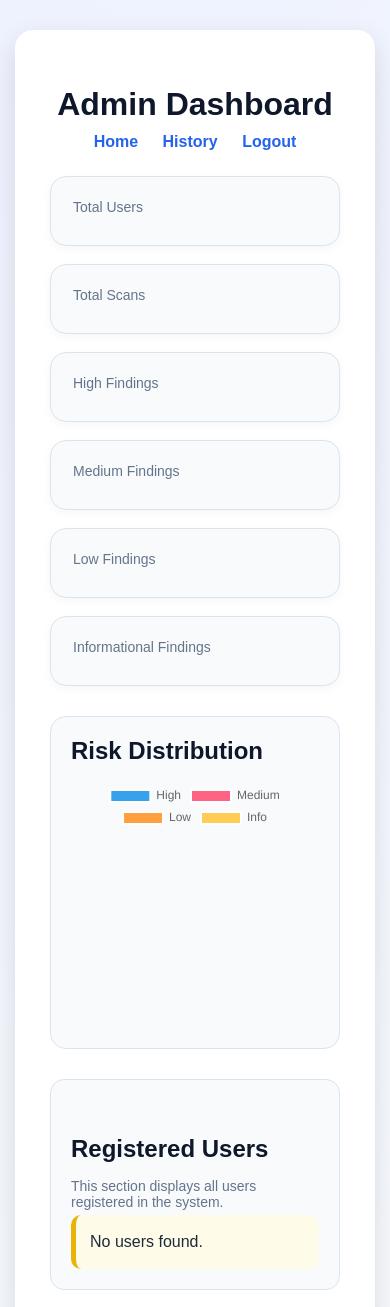
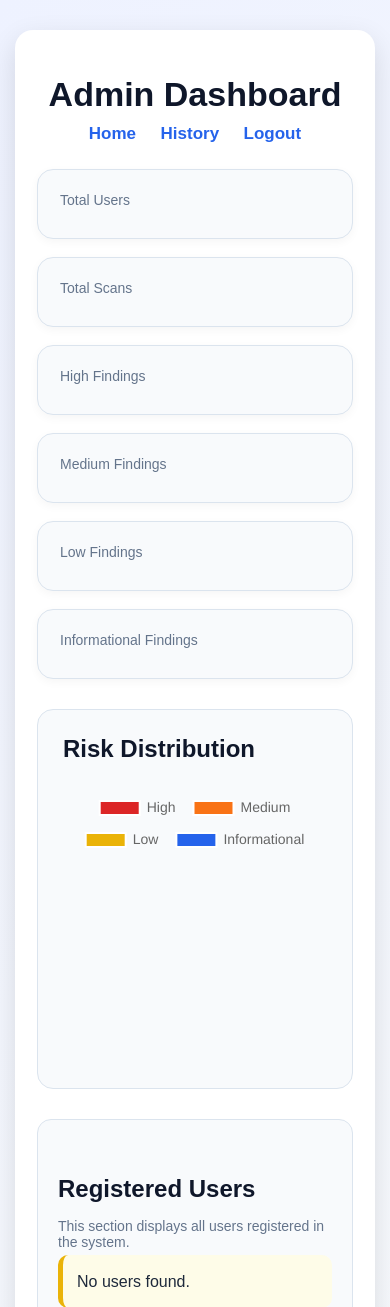
Before and after one commit to deenesh16/fyp-security-system, a Flask app: template templates/admin.html in a window 390 px wide. Shown: the top 1307 px of the page. Run offline with Flask 3, Linux system fonts and the light colour scheme; the template is opened without the code that fills it, so the values that code supplies are empty; some libraries are stand-ins or nearby versions.

Commit message:
Fix admin chart colors and size

```diff
--- a/templates/admin.html
+++ b/templates/admin.html
@@ -28,6 +28,7 @@
             text-align: center;
             margin-bottom: 10px;
             color: #0f172a;
+            font-size: 34px;
         }
 
         h2 {
@@ -46,6 +47,7 @@
             text-decoration: none;
             color: #2563eb;
             font-weight: bold;
+            font-size: 17px;
         }
 
         .top-links a:hover {
@@ -81,17 +83,37 @@
 
         .card-users .stat-value { color: #2563eb; }
         .card-scans .stat-value { color: #7c3aed; }
-        .card-high .stat-value { color: #dc2626; }
-        .card-medium .stat-value { color: #f59e0b; }
-        .card-low .stat-value { color: #16a34a; }
-        .card-info .stat-value { color: #0891b2; }
+
+        /* Updated severity colors */
+        .card-high .stat-value { color: #dc2626; }      /* Red */
+        .card-medium .stat-value { color: #f97316; }    /* Orange */
+        .card-low .stat-value { color: #eab308; }       /* Yellow */
+        .card-info .stat-value { color: #2563eb; }      /* Blue */
 
         .chart-box {
             background: #f8fafc;
             border: 1px solid #dbe4ee;
             border-radius: 16px;
-            padding: 20px;
+            padding: 25px;
             margin-bottom: 30px;
+        }
+
+        .chart-box h2 {
+            margin-top: 0;
+            margin-bottom: 20px;
+            color: #0f172a;
+        }
+
+        .pie-chart-container {
+            width: 100%;
+            max-width: 450px;
+            height: 320px;
+            margin: 0 auto;
+        }
+
+        #adminChart {
+            width: 100% !important;
+            height: 100% !important;
         }
 
         .section-box {
@@ -169,8 +191,28 @@
             gap: 8px;
             flex-wrap: wrap;
         }
+
+        @media (max-width: 768px) {
+            .container {
+                padding: 22px;
+            }
+
+            .pie-chart-container {
+                max-width: 330px;
+                height: 280px;
+            }
+
+            table {
+                font-size: 13px;
+            }
+
+            th, td {
+                padding: 9px;
+            }
+        }
     </style>
 </head>
+
 <body>
     <div class="container">
         <h1>Admin Dashboard</h1>
@@ -214,8 +256,10 @@
         </div>
 
         <div class="chart-box">
-            <h2 style="margin-top:0;">Risk Distribution</h2>
-            <canvas id="adminChart"></canvas>
+            <h2>Risk Distribution</h2>
+            <div class="pie-chart-container">
+                <canvas id="adminChart"></canvas>
+            </div>
         </div>
 
         <div class="section-box">
@@ -243,7 +287,7 @@
                                 <td>{{ u["role"] }}</td>
                                 <td>{{ "Yes" if u["is_verified"] == 1 else "No" }}</td>
                                 <td>
-                                    {% if u["email"] != "deeneshdeenesh66@gmail.com" %}
+                                    {% if u["email"] != "websecurityscanner@gmail.com" %}
                                         <form method="post" action="/admin/delete_user/{{ u['id'] }}">
                                             <button type="submit" class="delete-btn">Delete</button>
                                         </form>
@@ -312,13 +356,33 @@
         new Chart(document.getElementById('adminChart'), {
             type: 'pie',
             data: {
-                labels: ['High', 'Medium', 'Low', 'Info'],
+                labels: ['High', 'Medium', 'Low', 'Informational'],
                 datasets: [{
-                    data: adminData
+                    data: adminData,
+                    backgroundColor: [
+                        '#dc2626', // High = Red
+                        '#f97316', // Medium = Orange
+                        '#eab308', // Low = Yellow
+                        '#2563eb'  // Informational = Blue
+                    ],
+                    borderColor: '#ffffff',
+                    borderWidth: 2
                 }]
             },
             options: {
-                responsive: true
+                responsive: true,
+                maintainAspectRatio: false,
+                plugins: {
+                    legend: {
+                        position: 'top',
+                        labels: {
+                            font: {
+                                size: 14
+                            },
+                            padding: 18
+                        }
+                    }
+                }
             }
         });
     </script>
```
